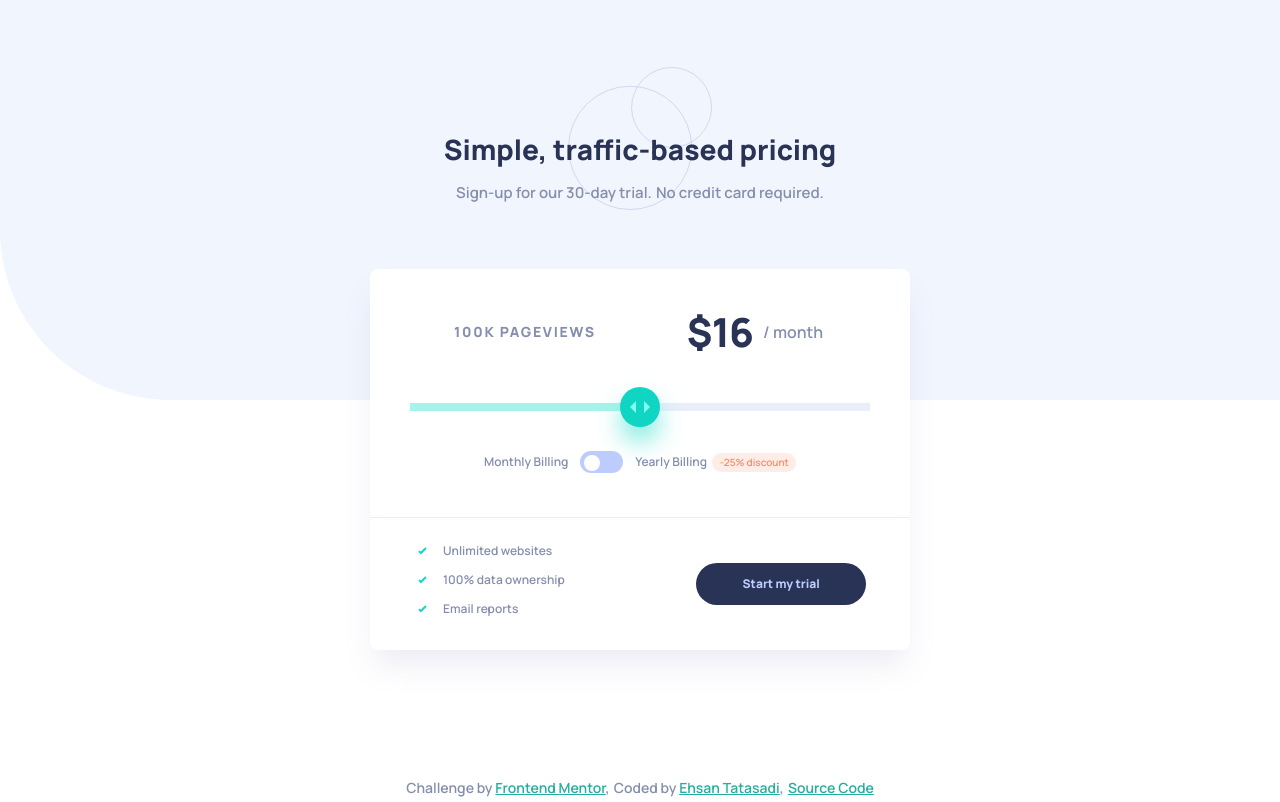
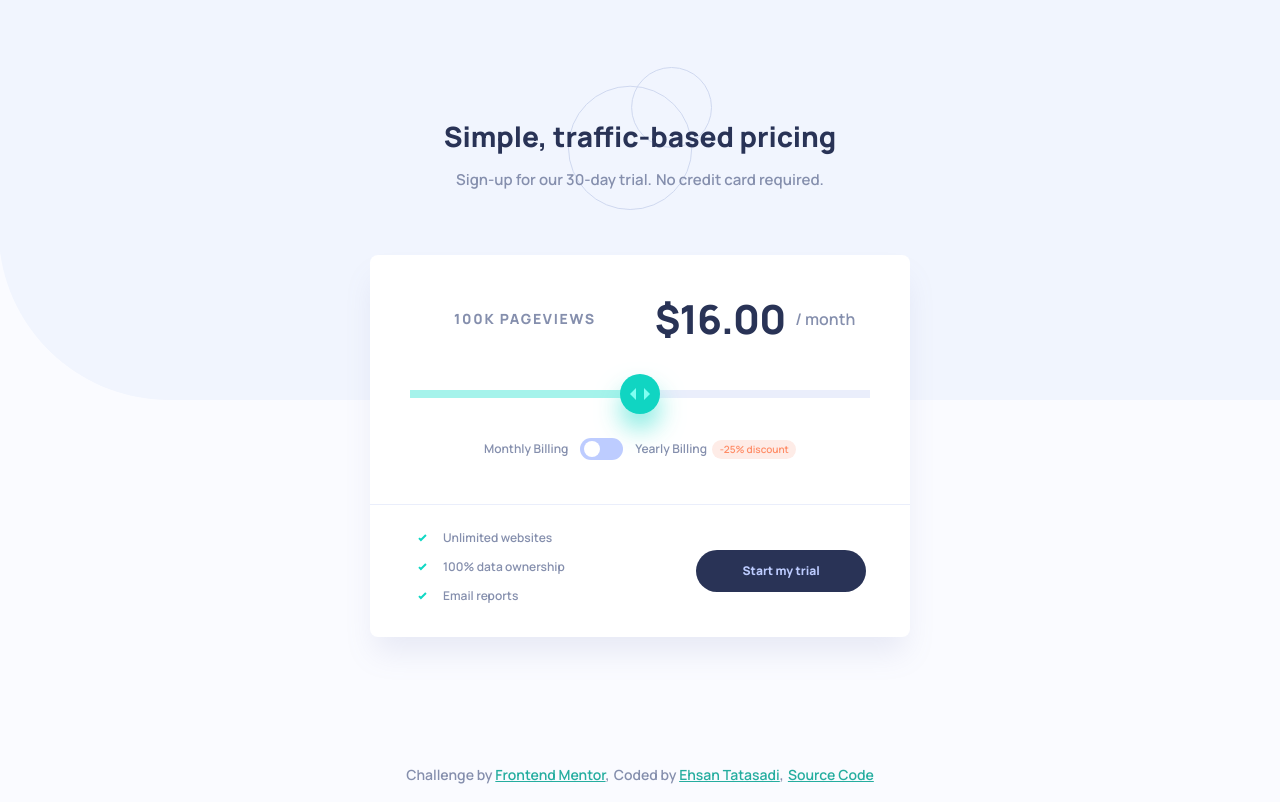
Before and after one commit to tatasadi/interactive-pricing-component, a Next.js app: page / in a window 1280 px wide. Built offline with nearby package versions, Linux system fonts and the light colour scheme.

Commit message:
small fixes

```diff
--- a/app/layout.tsx
+++ b/app/layout.tsx
@@ -5,7 +5,7 @@ import "./globals.css"
 const manrope = Manrope({ subsets: ["latin"], weight: ["600", "800"] })
 
 export const metadata: Metadata = {
-  title: "Frontend Mentor Challenge",
+  title: "Interactive Pricing Component",
   description: "A Challenge from Frontend Mentor!",
 }
 
@@ -25,9 +25,9 @@ export default function RootLayout({
         />
       </head>
       <body
-        className={`${manrope.className} text-neutral-grayish-blue flex min-h-screen flex-col items-center justify-center`}
+        className={`${manrope.className} flex min-h-screen flex-col items-center justify-center bg-neutral-very-pale-blue text-neutral-grayish-blue`}
       >
-        <div className="absolute top-0 z-0 h-1/2 w-full bg-[url('/images/bg-pattern.svg')] bg-cover bg-no-repeat"></div>
+        <div className="absolute top-0 z-0 h-1/2 w-full bg-[url('/images/bg-pattern.svg')] bg-cover bg-bottom bg-no-repeat"></div>
         <div className="absolute top-[3.56rem] z-0 h-[9rem] w-[9rem] bg-[url('/images/pattern-circles.svg')] bg-contain bg-no-repeat lg:top-[4.19rem]"></div>
         {children}
       </body>
--- a/app/page.tsx
+++ b/app/page.tsx
@@ -34,7 +34,7 @@ export default function Home() {
   }
 
   return (
-    <main className="relative z-10 flex h-full min-h-screen w-full max-w-7xl flex-col items-center px-6 pt-[5.56rem] lg:min-h-0 lg:pt-32">
+    <main className="relative z-10 flex h-full min-h-screen w-full max-w-7xl flex-col items-center px-6 pt-[5.56rem] lg:min-h-0 lg:pt-[6.5rem]">
       <h1 className="text-xl font-extrabold leading-normal text-neutral-dark-desaturated-blue lg:text-[1.75rem] lg:leading-normal">
         Simple, traffic-based pricing
       </h1>
@@ -56,7 +56,7 @@ export default function Home() {
           </div>
           <div className="mb-[2.13rem] flex items-center gap-[0.62rem] md:col-start-2 md:row-start-1 md:mb-0">
             <span className="text-[2rem] font-extrabold -tracking-[0.05rem] text-neutral-dark-desaturated-blue lg:text-[2.5rem]">
-              ${currentPrice}
+              ${currentPrice.toFixed(2)}
             </span>
             <span className="text-sm font-semibold leading-normal lg:text-base">
               {isYearly ? "/ year" : "/ month"}
```
